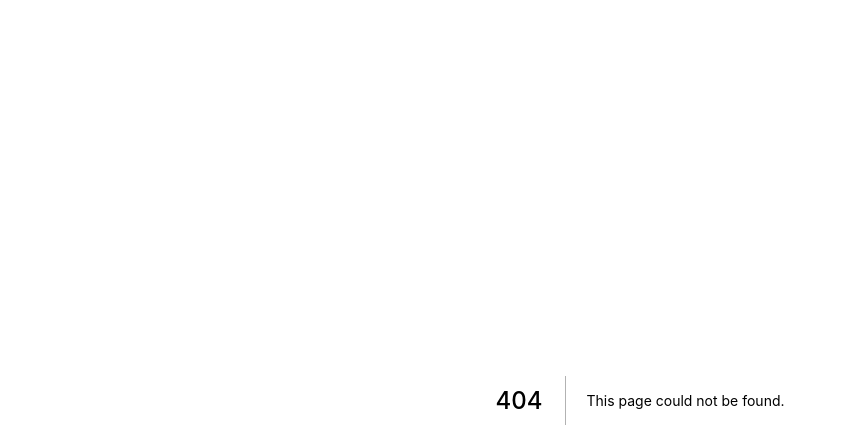
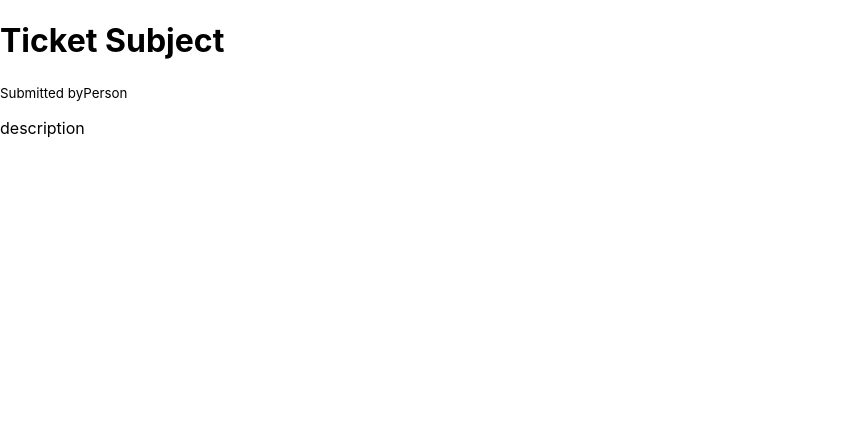
Before and after one commit to fm-tech/supportapp_frontend, a Next.js app: page /ticket/1 in a window 1280 px wide. Before the commit this address had no page. Shown: the top 448 px of the page, without its empty margins (0-847 px from the left). Built offline with nearby package versions, Linux system fonts and the light colour scheme.

Commit message:
First Commit

```diff
--- /dev/null
+++ b/pages/ticket/[pd].js
@@ -0,0 +1,30 @@
+import React from "react";
+
+
+const TicketPage = (props) => {
+
+    const keys = Object.keys(props)
+
+    return (
+           <div className="bg-white shadow-md rounded my-6">
+               <div className="flex flex-col flex-wrap p-6">
+                   <div className="grow">
+                        <h1 className="font-display text-2xl font-bold">
+                            Ticket Subject
+                        </h1>
+                   </div>
+                   <div className="grow text-left">
+                        <small>Submitted by
+                            <span className="">Person</span>
+                        </small>
+                        <p className="font-primary text-base">
+                            description
+                        </p>
+                   </div>
+
+               </div>
+           </div>
+    )
+}
+
+export default TicketPage
```
